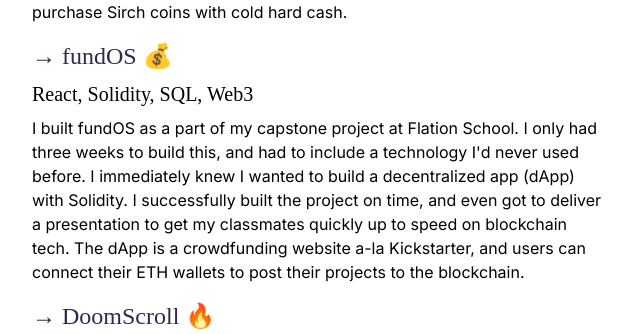
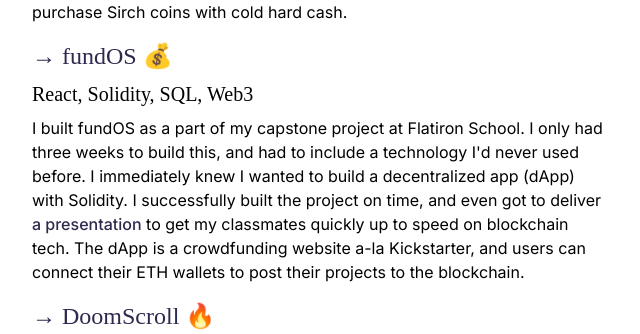
Before and after one commit to barrettk8090/portfolio-v1, a React (Vite) app: page / in a window 1280 px wide. Shown: the part 925-1259 px from the top of the page, without its empty margins (0-640 px from the left). Built offline with nearby package versions, Linux system fonts and the light colour scheme; a web font is replaced by a local one.

Commit message:
add fundos presentation

```diff
--- a/src/components/Projects.jsx
+++ b/src/components/Projects.jsx
@@ -1,4 +1,4 @@
-
+import fundOS from '../assets/fundOS.pdf'
 
 function Projects(){
     return (
@@ -20,7 +20,7 @@
             <div className="mb-4">
                 <h3 className="text-2xl font-medium"><a target="_blank" href="https://github.com/barrettk8090/fundOS">→ fundOS 💰</a></h3>
                 <h4 className="my-2 text-xl font-medium"> React, Solidity, SQL, Web3 </h4>
-                <p className="font-normal">I built fundOS as a part of my capstone project at Flation School. I only had three weeks to build this, and had to include a technology I'd never used before. I immediately knew I wanted to build a decentralized app (dApp) with Solidity. I successfully built the project on time, and even got to deliver a presentation to get my classmates quickly up to speed on blockchain tech. The dApp is a crowdfunding website a-la Kickstarter, and users can connect their ETH wallets to post their projects to the blockchain.</p>
+                <p className="font-normal">I built fundOS as a part of my capstone project at Flatiron School. I only had three weeks to build this, and had to include a technology I'd never used before. I immediately knew I wanted to build a decentralized app (dApp) with Solidity. I successfully built the project on time, and even got to deliver <a href={fundOS} target="_blank">a presentation</a> to get my classmates quickly up to speed on blockchain tech. The dApp is a crowdfunding website a-la Kickstarter, and users can connect their ETH wallets to post their projects to the blockchain.</p>
             </div>
 
             <div className="mb-4 ">
```
Also changed, not shown: 1 other file (tests, documents, lock files or other folders).
